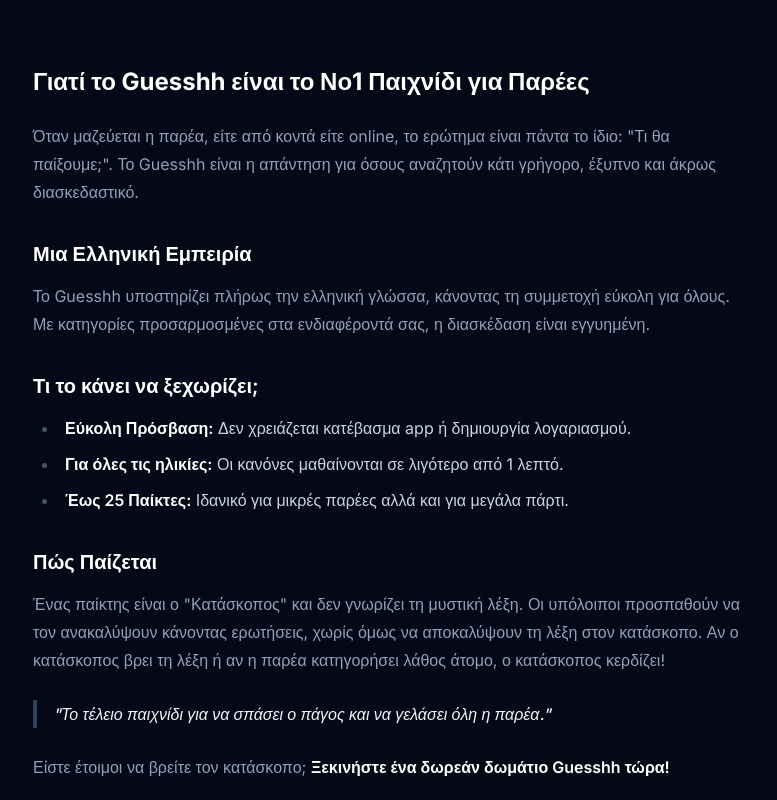
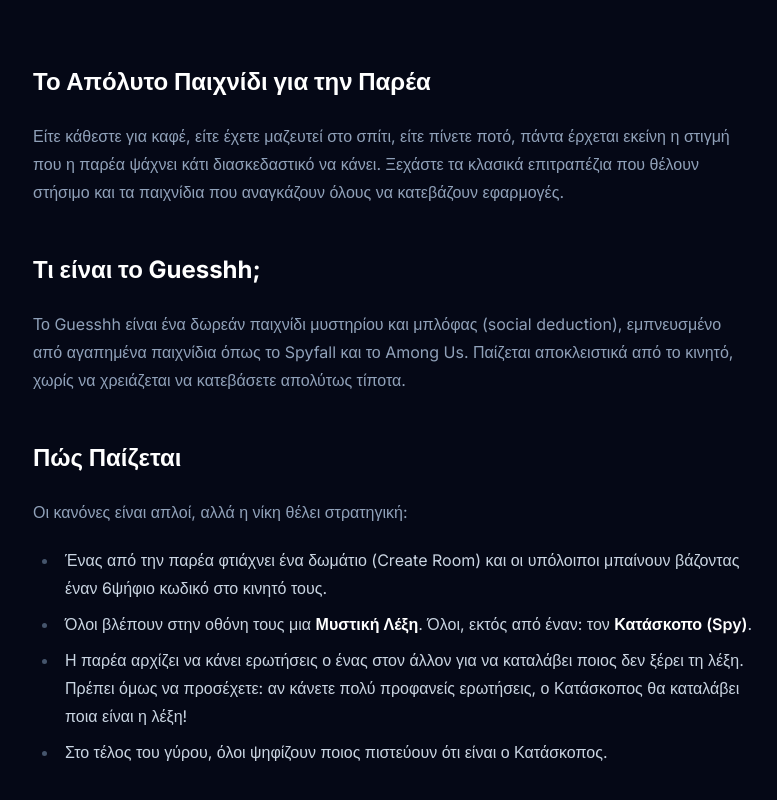
Before and after one commit to urlawhero/guesshh-landing, a Next.js app: page /seo/el/paixnidia-me-filous in a window 1280 px wide. Shown: the part 900-1700 px from the top of the page, without its empty margins (247-1024 px from the left). Built offline with nearby package versions, Linux system fonts and the light colour scheme.

Commit message:
Update page.tsx

```diff
--- a/app/seo/el/paixnidia-me-filous/page.tsx
+++ b/app/seo/el/paixnidia-me-filous/page.tsx
@@ -12,35 +12,26 @@ export default function PaixnidiaMeFilousPage() {
             title="Τα Καλύτερα Παιχνίδια για Παρέα"
             subtitle="Η απόλυτη επιλογή για την επόμενη συνάντηση με την παρέα σας. Διασκέδαση χωρίς εγκατάσταση, απευθείας από τον browser."
         >
-            <h2>Γιατί το Guesshh είναι το Νο1 Παιχνίδι για Παρέες</h2>
-            <p>
-                Όταν μαζεύεται η παρέα, είτε από κοντά είτε online, το ερώτημα είναι πάντα το ίδιο: "Τι θα παίξουμε;". Το Guesshh είναι η απάντηση για όσους αναζητούν κάτι γρήγορο, έξυπνο και άκρως διασκεδαστικό.
-            </p>
+            <h2>Το Απόλυτο Παιχνίδι για την Παρέα</h2>
+            <p>Είτε κάθεστε για καφέ, είτε έχετε μαζευτεί στο σπίτι, είτε πίνετε ποτό, πάντα έρχεται εκείνη η στιγμή που η παρέα ψάχνει κάτι διασκεδαστικό να κάνει. Ξεχάστε τα κλασικά επιτραπέζια που θέλουν στήσιμο και τα παιχνίδια που αναγκάζουν όλους να κατεβάζουν εφαρμογές.</p>
 
-            <h3>Μια Ελληνική Εμπειρία</h3>
-            <p>
-                Το Guesshh υποστηρίζει πλήρως την ελληνική γλώσσα, κάνοντας τη συμμετοχή εύκολη για όλους. Με κατηγορίες προσαρμοσμένες στα ενδιαφέροντά σας, η διασκέδαση είναι εγγυημένη.
-            </p>
+            <h2>Τι είναι το Guesshh;</h2>
+            <p>Το Guesshh είναι ένα δωρεάν παιχνίδι μυστηρίου και μπλόφας (social deduction), εμπνευσμένο από αγαπημένα παιχνίδια όπως το Spyfall και το Among Us. Παίζεται αποκλειστικά από το κινητό, χωρίς να χρειάζεται να κατεβάσετε απολύτως τίποτα.</p>
 
-            <h3>Τι το κάνει να ξεχωρίζει;</h3>
+            <h2>Πώς Παίζεται</h2>
+            <p>Οι κανόνες είναι απλοί, αλλά η νίκη θέλει στρατηγική:</p>
             <ul>
-                <li><strong>Εύκολη Πρόσβαση:</strong> Δεν χρειάζεται κατέβασμα app ή δημιουργία λογαριασμού.</li>
-                <li><strong>Για όλες τις ηλικίες:</strong> Οι κανόνες μαθαίνονται σε λιγότερο από 1 λεπτό.</li>
-                <li><strong>Έως 25 Παίκτες:</strong> Ιδανικό για μικρές παρέες αλλά και για μεγάλα πάρτι.</li>
+              <li>Ένας από την παρέα φτιάχνει ένα δωμάτιο (Create Room) και οι υπόλοιποι μπαίνουν βάζοντας έναν 6ψήφιο κωδικό στο κινητό τους.</li>
+              <li>Όλοι βλέπουν στην οθόνη τους μια <strong>Μυστική Λέξη</strong>. Όλοι, εκτός από έναν: τον <strong>Κατάσκοπο (Spy)</strong>.</li>
+              <li>Η παρέα αρχίζει να κάνει ερωτήσεις ο ένας στον άλλον για να καταλάβει ποιος δεν ξέρει τη λέξη. Πρέπει όμως να προσέχετε: αν κάνετε πολύ προφανείς ερωτήσεις, ο Κατάσκοπος θα καταλάβει ποια είναι η λέξη!</li>
+              <li>Στο τέλος του γύρου, όλοι ψηφίζουν ποιος πιστεύουν ότι είναι ο Κατάσκοπος.</li>
             </ul>
 
-            <h3>Πώς Παίζεται</h3>
-            <p>
-                Ένας παίκτης είναι ο "Κατάσκοπος" και δεν γνωρίζει τη μυστική λέξη. Οι υπόλοιποι προσπαθούν να τον ανακαλύψουν κάνοντας ερωτήσεις, χωρίς όμως να αποκαλύψουν τη λέξη στον κατάσκοπο. Αν ο κατάσκοπος βρει τη λέξη ή αν η παρέα κατηγορήσει λάθος άτομο, ο κατάσκοπος κερδίζει!
-            </p>
+            <h3>Γιατί να το επιλέξετε για το επόμενο game night;</h3>
+            <p>Το Guesshh είναι φτιαγμένο για να μην καθυστερεί την παρέα. Υποστηρίζει από <strong>3 έως 25 παίκτες</strong>, λειτουργεί άψογα σε iPhone και Android, και το καλύτερο; Είναι μεταφρασμένο πλήρως στα <strong>Ελληνικά</strong> και στα Αγγλικά.</p>
 
-            <blockquote>
-                "Το τέλειο παιχνίδι για να σπάσει ο πάγος και να γελάσει όλη η παρέα."
-            </blockquote>
+            <p>Δεν χρειάζεται εγγραφή. Απλώς μαζέψτε την παρέα σας, φτιάξτε ένα δωμάτιο και αρχίστε να ψάχνετε τον Κατάσκοπο!</p>
 
-            <p>
-                Είστε έτοιμοι να βρείτε τον κατάσκοπο; <strong>Ξεκινήστε ένα δωρεάν δωμάτιο Guesshh τώρα!</strong>
-            </p>
         </SeoPageLayout>
     )
 }
```
